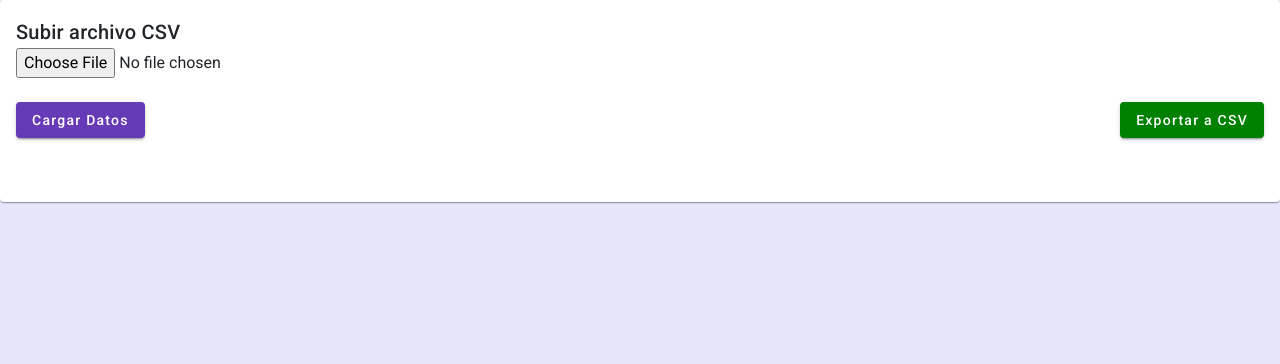
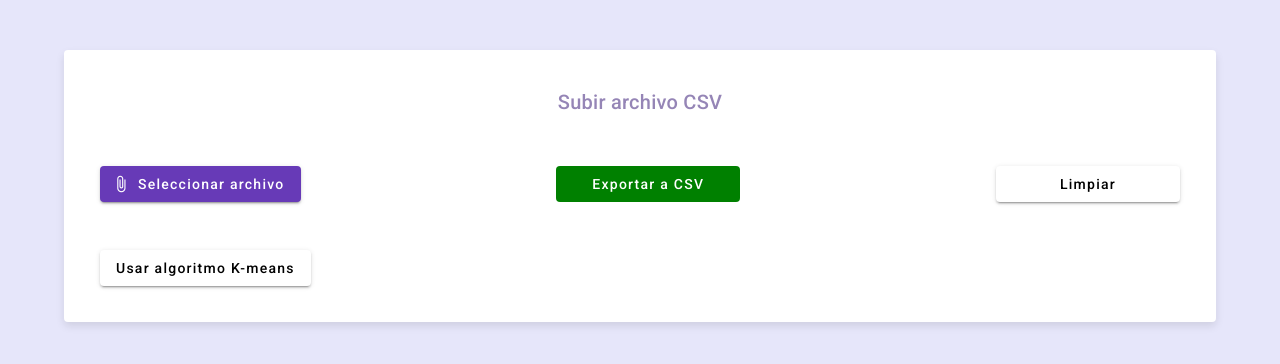
Before and after one commit to alejandro026/horoscopos-front, an Angular app: page /admin in a window 1280 px wide. Shown: the top 364 px of the page. Built offline with nearby package versions, Linux system fonts and the light colour scheme.

Commit message:
Pantalla de archivo

```diff
--- a/src/app/pages/admin/admin.component.html
+++ b/src/app/pages/admin/admin.component.html
@@ -3,18 +3,30 @@
     <mat-card-title>Subir archivo CSV</mat-card-title>
   </mat-card-header>
   <mat-card-content>
-    <input type="file" (change)="onFileChange($event)" accept=".csv" />
+
     <br /><br />
     <div class="button-container">
-      <button mat-raised-button color="primary" (click)="cargarDatos()">Cargar Datos</button>
-      <button mat-raised-button class="verde" (click)="exportarCSV()">Exportar a CSV</button>
+      <div class="file-input-container">
+        <button mat-raised-button color="primary" class="custom-button" (click)="fileInput.click()">
+          <mat-icon>attach_file</mat-icon>
+          Seleccionar archivo
+        </button>
+        <input type="file" (change)="onFileChange($event)" accept=".csv" #fileInput style="display: none" />
+      </div>
+      <!-- <button mat-raised-button color="primary" class="custom-button" (click)="cargarDatos()">Cargar Datos</button> -->
+      <button [disabled]="displayedColumns.length==0" mat-raised-button class="verde custom-button" (click)="exportarCSV()">Exportar a CSV</button>
+      <button mat-raised-button class="warn custom-button" (click)="limpiar()">Limpiar</button>
     </div>
 
     <br /><br />
-    <mat-form-field [ngClass]="{ 'ocultar': displayedColumns.length == 0, 'mostrado': displayedColumns.length>0 }">
-      <mat-label>Filter</mat-label>
-      <input matInput (keyup)="applyFilter($event)" placeholder="Ex. ium" #input>
-    </mat-form-field>
+    <div class="button-container">
+      <mat-form-field [ngClass]="{ 'ocultar': displayedColumns.length == 0, 'mostrado': displayedColumns.length>0 }">
+        <mat-label>Filter</mat-label>
+        <input matInput (keyup)="applyFilter($event)" placeholder="Ex. ium" #input>
+      </mat-form-field>
+
+      <button mat-raised-button class="accent">Usar algoritmo K-means</button>
+    </div>
     <!-- Agrega una clase al contenedor de la tabla -->
     <div class="table-container mat-elevation-z8" [ngClass]="{ 'ocultar': displayedColumns.length == 0, 'mostrado': displayedColumns.length>0 }">
       <table mat-table [dataSource]="dataSource">
@@ -29,7 +41,7 @@
         <tr mat-row *matRowDef="let row; columns: displayedColumns;"></tr>
       </table>
 
-      <mat-paginator [pageSizeOptions]="[10, 15, 20]" showFirstLastButtons></mat-paginator>
+      <mat-paginator [pageSizeOptions]="[5, 10, 15, 20]" showFirstLastButtons></mat-paginator>
 
 
     </div>
--- a/src/app/pages/admin/admin.component.scss
+++ b/src/app/pages/admin/admin.component.scss
@@ -17,3 +17,41 @@
   display: flex;
   justify-content: space-between;
 }
+
+
+mat-card {
+  width: 90%;
+  margin: 50px auto;
+  padding: 20px;
+  box-shadow: 0 4px 8px rgba(0, 0, 0, 0.1);
+}
+
+mat-card-title{
+  color: #9585b6;
+}
+
+mat-card-header {
+  display: flex;
+  justify-content: center;
+}
+
+// .buttons-container {
+//   display: flex;
+//   justify-content: flex-end;
+//   margin-top: 20px;
+// }
+
+.subtitulo{
+  text-align: center;
+  color: #5c4c7c;
+}
+
+.file-input-container {
+  display: flex;
+  align-items: center;
+}
+
+.custom-button {
+  min-width: 23vh !important; /* Establece el ancho mínimo para los botones */
+  text-align: center !important; /* Centra el texto en los botones */
+}
--- a/src/app/pages/admin/admin.component.ts
+++ b/src/app/pages/admin/admin.component.ts
@@ -81,4 +81,9 @@ export class AdminComponent implements OnInit{
     window.URL.revokeObjectURL(url);
   }
 
+  limpiar(){
+    this.dataSource=new MatTableDataSource([]);
+    this.displayedColumns=[]
+  }
+
 }
```
